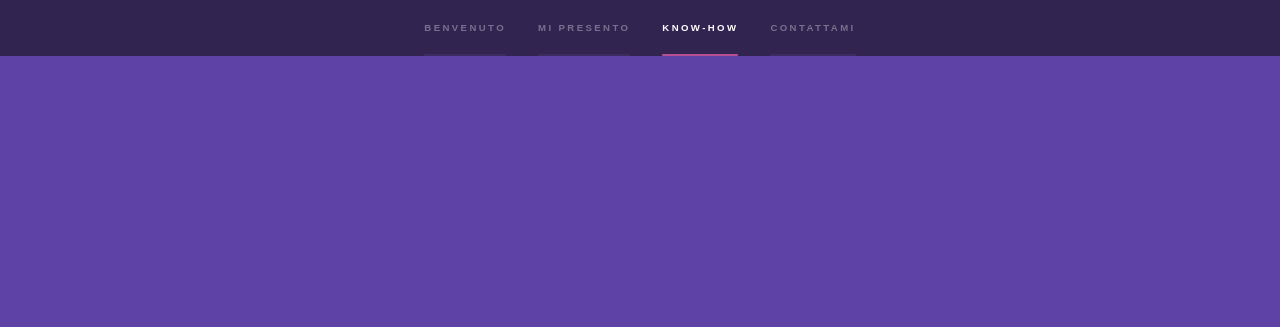
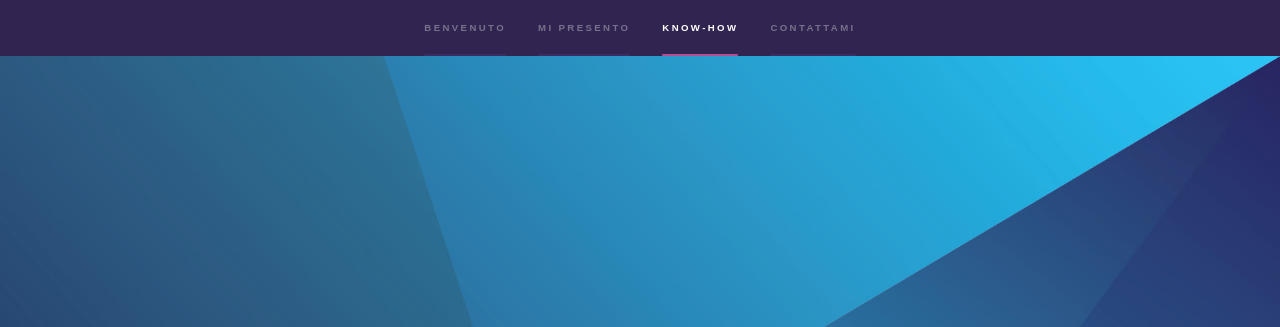
Before and after one commit to riccardoguerrera/riccardoguerrera.github.io, a plain HTML site: page index.html in a window 1280 px wide. Shown: the top 327 px of the page. Drawn offline with Linux system fonts and the light colour scheme.

Commit message:
Update main.css

```diff
--- a/assets/css/main.css
+++ b/assets/css/main.css
@@ -3874,7 +3874,7 @@ input, select, textarea {
 
 	#intro {
 		background-attachment: fixed;
-		background-image: url("images/main-bg.jpg");
+		background-image: url("../../images/main-bg.jpg");
 		background-position: top right;
 		background-repeat: no-repeat;
 		background-size: 100% 100%;
```
